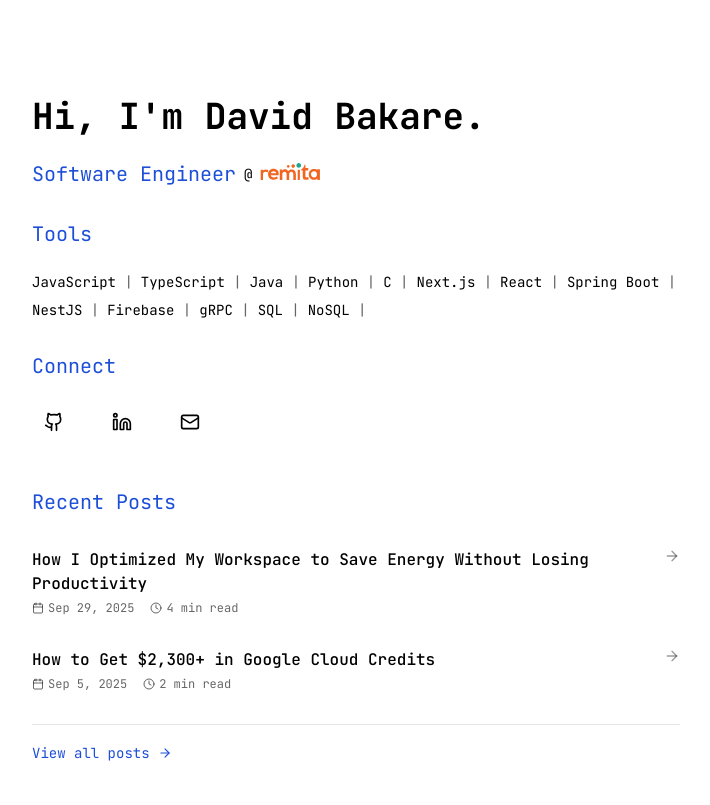
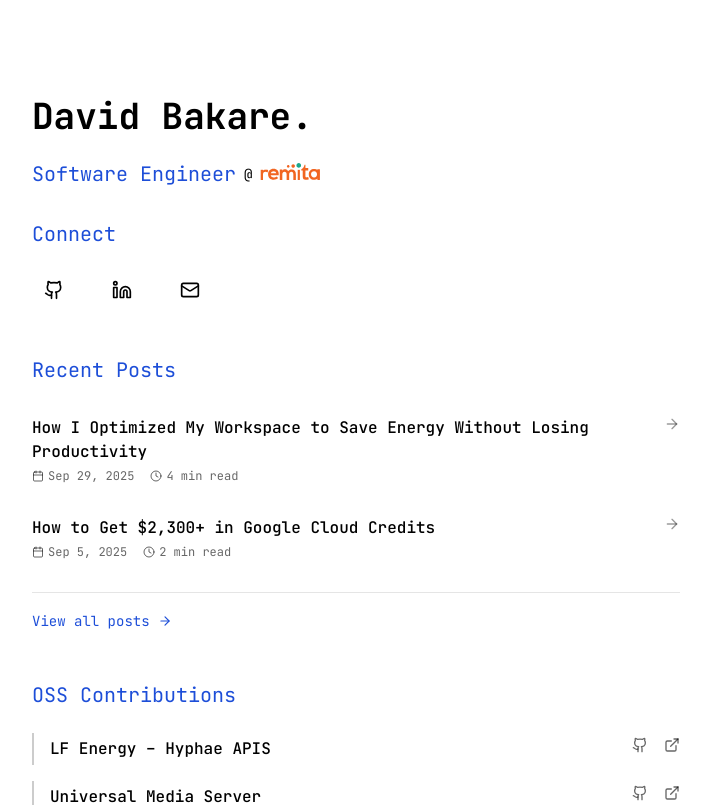
Before and after one commit to 3akare/portfolio, a Next.js app: page / in a window 1280 px wide. Shown: the top 805 px of the page, without its empty margins (284-994 px from the left). Built offline with nearby package versions, Linux system fonts and the light colour scheme.

Commit message:
Simplify introduction and comment out Tools component
Removed the introduction of the name 'Hi, I'm David Bakare.' and simplified it to 'David Bakare.' Also commented out the Tools component.

```diff
--- a/src/app/page.tsx
+++ b/src/app/page.tsx
@@ -13,7 +13,7 @@
       <div className="flex-1 flex flex-col justify-center max-w-3xl mx-auto">
         {/* Intro section */}
         <section className="mb-4 md:mb-8 w-full max-w-[648px]">
-          <h1 className="text-3xl sm:text-4xl font-bold mb-6">Hi, I&apos;m David Bakare.</h1>
+          <h1 className="text-3xl sm:text-4xl font-bold mb-6">David Bakare.</h1>
           <div className="flex gap-2 items-center">
             <h2 className="text-xl text-accent-blue ">
               Software Engineer
@@ -31,7 +31,7 @@
           </div>
         </section>
         {/* Tools Section */}
-        <Tools />
+        {/* <Tools /> */}
         {/* Socials */}
         <Connect />
         {/* Blog section */}
```
